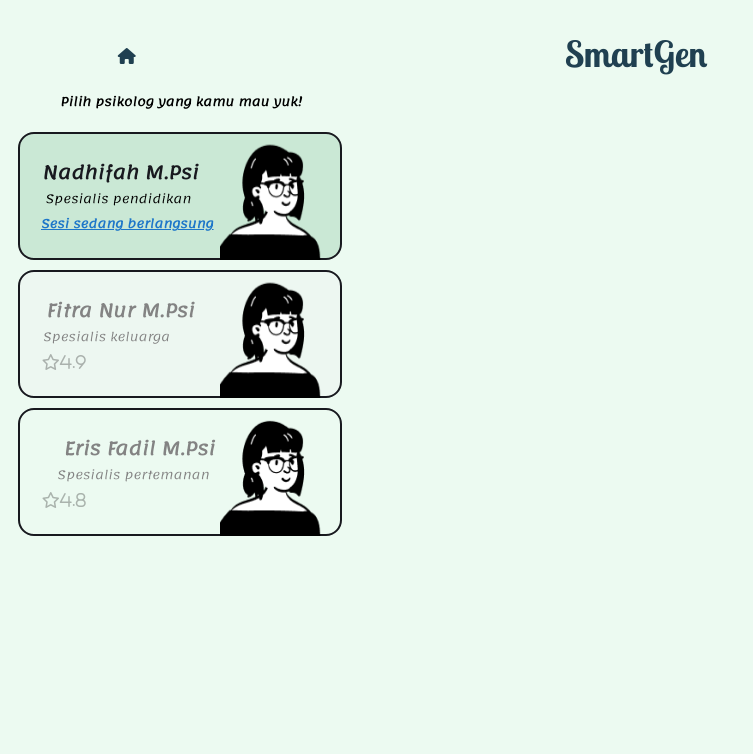
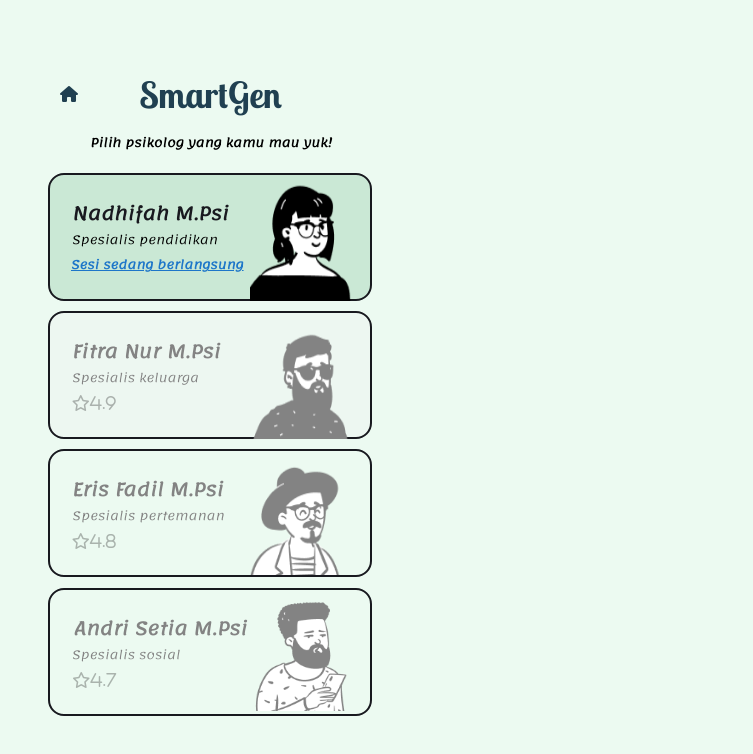
Before and after one commit to elisnf/page-pilih-udah-psikolog-smartgen, a plain HTML site: page index.html in a window 1280 px wide. Shown: the whole page, without its empty margins (0-753 px from the left). Drawn offline with nearby package versions, Linux system fonts and the light colour scheme.

Commit message:
mulai sesi

```diff
--- a/index.html
+++ b/index.html
@@ -14,6 +14,7 @@
   </head>
   <body>
     <div class="home-psikolog">
+      <div class="home-psikolog">
     <i class="fas fa-home"></i></div>
     <h1 class="tittle-psikolog">SmartGen</h1>
     <h6 class="subtittle-psikolog">Pilih psikolog yang kamu mau yuk!</h6>
@@ -31,7 +32,7 @@
         <div class="logo">
         <i class="far fa-star">4.9</i>
         </div>
-        <img class="photo-psikolog-dua" src="peep-05.png" alt="photo psikolog" />
+        <img class="photo-psikolog-dua" src="peep-02.png" alt="photo psikolog" />
     </button>
 
     <button type="button" class="button-disable-dua" disabled data-bs-toggle="button" autocomplete="off">
@@ -40,8 +41,17 @@
         <div class="logo-dua">
         <i class="far fa-star">4.8</i>
         </div>
-        <img class="photo-psikolog-tiga" src="peep-05.png" alt="photo psikolog" />
+        <img class="photo-psikolog-tiga" src="peep-07.png" alt="photo psikolog" />
     </button>
+
+    <button type="button" class="button-disable-tiga" disabled data-bs-toggle="button" autocomplete="off">
+      <h6 class="nama-psikolog-empat">Andri Setia M.Psi</h6>
+      <p class="spesialis-empat">Spesialis sosial</p>
+      <div class="logo-tiga">
+      <i class="far fa-star">4.7</i>
+      </div>
+      <img class="photo-psikolog-empat" src="Group 188.png" alt="photo psikolog" />
+  </button>
 
     <script src="https://cdn.jsdelivr.net/npm/bootstrap@5.1.0/dist/js/bootstrap.bundle.min.js" integrity="sha384-U1DAWAznBHeqEIlVSCgzq+c9gqGAJn5c/t99JyeKa9xxaYpSvHU5awsuZVVFIhvj" crossorigin="anonymous"></script>
 
--- a/style.css
+++ b/style.css
@@ -12,13 +12,21 @@ body {
     src: url(Lemonada-VariableFont_wght.ttf);
   }
 
+  @keyframes fadeIn {
+    from {
+        opacity: 0;
+    }
+    to {
+       opacity: 1;
+    }
+  }
+
 .home-psikolog {
     position: absolute;
-left: 9.19%;
+left: 30px;
 right: 83.84%;
-top: 5.55%;
+top: 41px;
 bottom: 91.45%;
-
 color: #204051;
 }
 
@@ -26,7 +34,7 @@ color: #204051;
     position: absolute;
 width: 231px;
 height: 66px;
-left: calc(50% - 231px/2 - 4px);
+left: 65px;
 top: 27px;
 
 font-family: Smartgen;
@@ -102,11 +110,12 @@ color: #18191F;
 .spesialis {
 
 position: absolute;
-left: 1px;
+left: 22px;
 right: 124px;
 top: 42.97%;
 bottom: 41.41%;
 
+text-align: left;
 font-family: Lemonada;
 font-style: normal;
 font-weight: normal;
@@ -167,6 +176,7 @@ border-radius: 16px;
     top: 20.31%;
     bottom: 45.02%;
 
+    text-align: left;
     font-family: Lemonada;
     font-style: normal;
     font-weight: bold;
@@ -180,11 +190,12 @@ border-radius: 16px;
 
 .spesialis-dua {
     position: absolute;
-left: 22px;
-right: 169px;
-top: 42.97%;
-bottom: 41.03%;
+    left: 22px;
+    right: 124px;
+    top: 42.97%;
+    bottom: 41.41%;
 
+    text-align: left;
 font-family: Lemonada;
 font-style: normal;
 font-weight: normal;
@@ -243,6 +254,7 @@ right: 103px;
 top: 20.31%;
 bottom: 45.31%;
 
+text-align: left;
 font-family: Lemonada;
 font-style: normal;
 font-weight: bold;
@@ -256,10 +268,10 @@ color: #838383;
 
 .spesialis-tiga {
     position: absolute;
-left: 22px;
-right: 115px;
-top: 42.97%;
-bottom: 41.41%;
+    left: 1px;
+    right: 124px;
+    top: 42.97%;
+    bottom: 41.41%;
 
 font-family: Lemonada;
 font-style: normal;
@@ -287,10 +299,84 @@ bottom: 17.97%;
 }
 .photo-psikolog-tiga {
     position: absolute;
-    width: 126px;
+    width: 120px;
     height: 126px;
     left: 200px;
-    top: 0px;
+    top: -2px;
 
 transform: matrix(-1, 0, 0, 1, 0, 0);
 }
+
+.button-disable-tiga {
+    position: absolute;
+width: 324px;
+height: 128px;
+left: 18px;
+top: 547px;
+
+background: #ECFAF1;
+/* Colors / Black */
+
+border: 2px solid #18191F;
+box-sizing: border-box;
+border-radius: 16px;
+
+}
+
+.nama-psikolog-empat {
+    position: absolute;
+left: 22px;
+right: 121px;
+top: 20.31%;
+bottom: 45.31%;
+
+font-family: Lemonada;
+font-style: normal;
+font-weight: bold;
+font-size: 18px;
+line-height: 28px;
+/* or 156% */
+color: #838383;
+}
+
+.spesialis-empat {
+    position: absolute;
+    left: 22px;
+    right: 124px;
+    top: 42.97%;
+    bottom: 41.41%;
+
+    text-align: left;
+font-family: Lemonada;
+font-style: normal;
+font-weight: normal;
+font-size: 12px;
+line-height: 24px;
+justify-content: left;
+color: #838383;
+}
+
+.photo-psikolog-empat {
+    position: absolute;
+    width: 100px;
+    height: 110px;
+    left: 200px;
+    top: 11px;
+    right: 50px;
+
+  	opacity: 10;
+transform: matrix(-1, 0, 0, 1, 0, 0);
+}
+.logo-tiga {
+    display: flex;
+flex-direction: row;
+align-items: center;
+padding: 0px;
+
+position: absolute;
+left: 6.94%;
+right: 81.64%;
+top: 63.28%;
+bottom: 17.97%;
+
+}
```
Also changed, not shown: Group 188.png (added), peep-02.png (added), peep-07.png (added).
